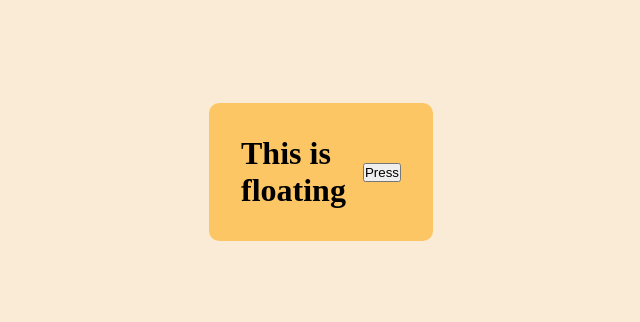
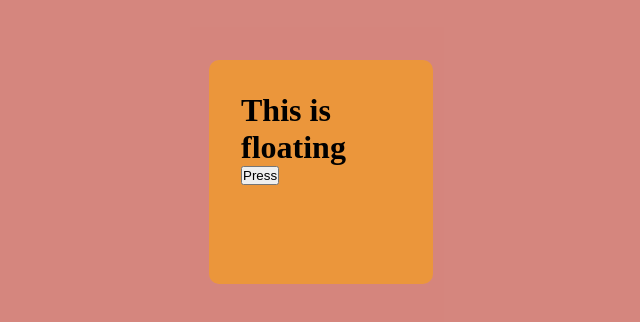
Before and after one commit to TomRgrant/ZoomScroll2, a React (Vite) app: page / in a window 1280 px wide. Shown: the part 228-550 px from the top of the page, without its empty margins (319-959 px from the left). Built offline with nearby package versions, Linux system fonts and the light colour scheme.

Commit message:
Added horizontal scroll moving

```diff
--- a/src/ZoomScroll.css
+++ b/src/ZoomScroll.css
@@ -1,16 +1,22 @@
 :root {
     --move: 0;
-}
+  }
 
-.center {
-    top: -50px;
-    bottom: -50%;
+  .center {
     background-color: rgba(255, 166, 0, 0.531);
     width: 10rem;
+    height: 10rem;
     padding: 2rem;
     border-radius: 10px;
-    display: flex;
-    justify-content: center;
-    align-items: center;
-    transform: translateX(var(--move));
-}
+    position: absolute;
+    top: 50%;
+    left: 50%;
+    transform: translate(-50%, -50%) translateX(var(--move));
+  }
+
+  .scroll-area {
+    height: 100vh;
+    width: 100%;
+    background-color: rgba(190, 70, 70, 0.612);
+    position: relative;
+  }
--- a/src/ZoomScroll.jsx
+++ b/src/ZoomScroll.jsx
@@ -2,18 +2,25 @@ import React from "react";
 import './ZoomScroll.css';
 
 const ZoomScroll = () => {
-  const frog = () => {
+  const frog = (e) => {
     let move = window.getComputedStyle(document.documentElement).getPropertyValue('--move');
-    let newMove = parseInt(move) + 10;
+    let newMove = 0;
+    if (e.deltaY > 0){
+        newMove = parseInt(move) + 20; // number is for how many px to move
+    } else {
+        newMove = parseInt(move) - 20;
+    }
     document.documentElement.style.setProperty('--move', `${newMove}px`);
   };
 
   return (
     <>
+    <div onWheel={frog} className="scroll-area">
       <div className="center slide">
         <h1>This is floating</h1>
         <button onClick={frog}>Press</button>
       </div>
+    </div>
     </>
   );
 };
```
